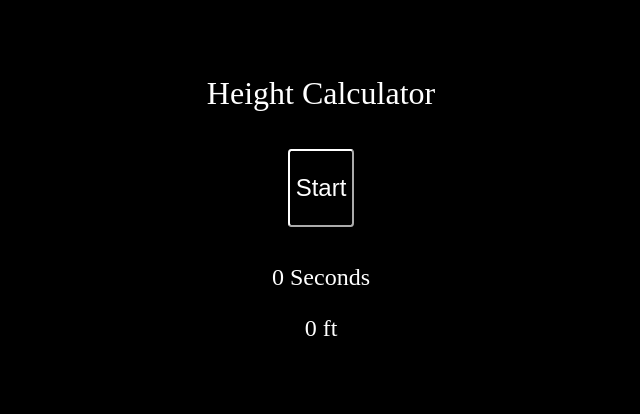
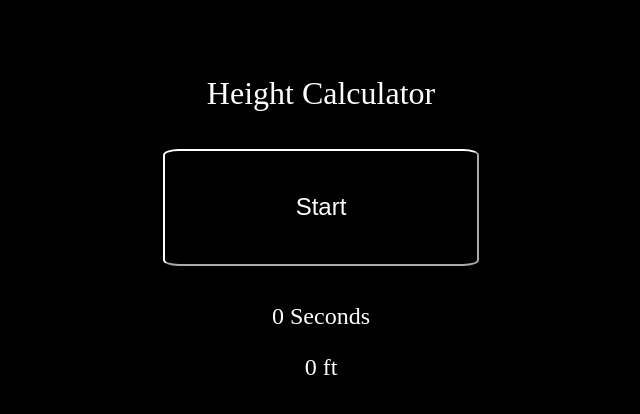
Before and after one commit to heightcalculator/heightcalculator, a plain HTML site: page index.html in a window 1280 px wide. Shown: the whole page, without its empty margins (319-959 px from the left). Drawn offline with Linux system fonts and the light colour scheme.

Commit message:
Update index.html

```diff
--- a/index.html
+++ b/index.html
@@ -14,8 +14,8 @@
   font-size:4vh;
 }
 button{
-  width: 5o%;
-  height: 10%;
+  width: 25%;
+  height: 15%;
   margin: 1%;
   background-color: black;
   color: white;
```
